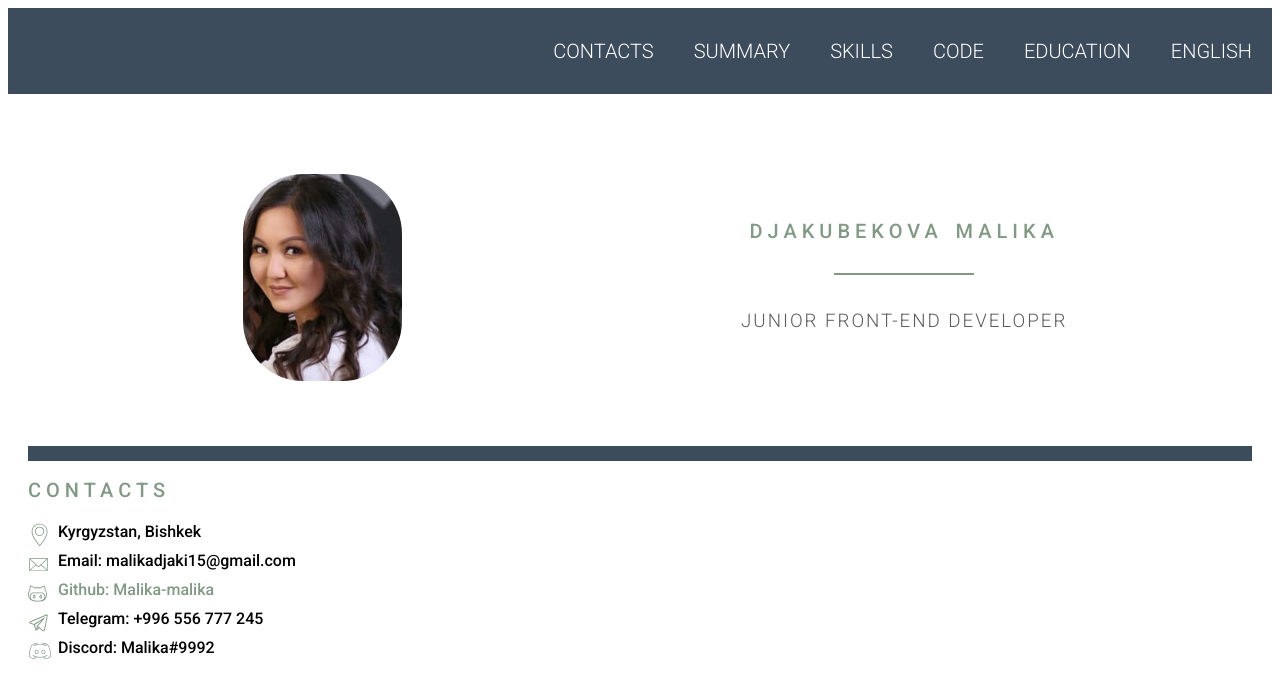
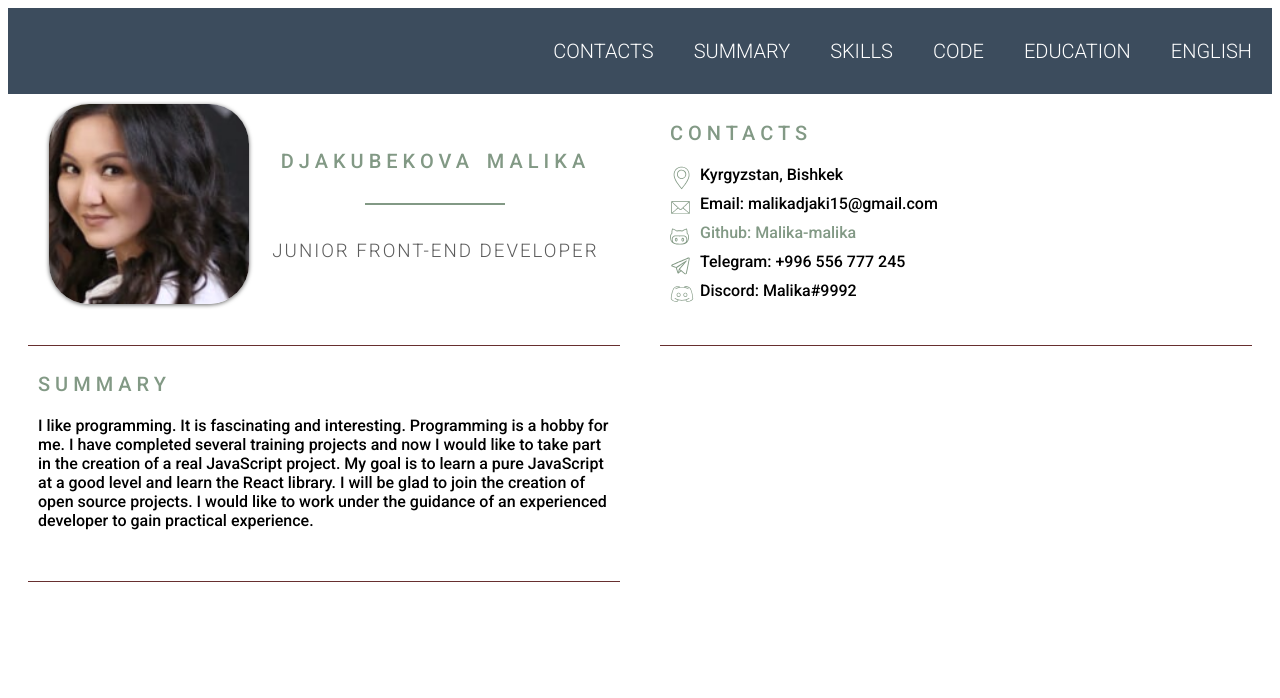
Before and after one commit to Malika-malika/rsschool-cv-stage0, a plain HTML site: page index.html in a window 1280 px wide. Drawn offline with Linux system fonts and the light colour scheme.

Commit message:
feat: add summary

```diff
--- a/index.html
+++ b/index.html
@@ -63,7 +63,12 @@
                 </ul>
             </section>
 
-
+            <section class="section" id="summary">
+                <h2 class="section-title">Summary</h2>
+                <p>
+                    I like programming. It is fascinating and interesting. Programming is a hobby for me. I have completed several training projects and now I would like to take part in the creation of a real JavaScript project. My goal is to learn a pure JavaScript at a good level and learn the React library. I will be glad to join the creation of open source projects. I would like to work under the guidance of an experienced developer to gain practical experience.
+                </p>
+            </section>
 
         </div>
     </main>
--- a/style.css
+++ b/style.css
@@ -89,10 +89,14 @@ body{
     padding: 50px 30px 35px;
     border-bottom: 15px solid #3c4c5d;
 }
-
-.section-profile-logo{
-    margin: 30px;
-    border-radius: 60px;
+.section-profile-logo {
+    width: 200px;
+    height: 200px;
+    object-fit: cover;
+    border-radius: 20%;
+    box-shadow: 0 1px 4px rgb(0 0 0 / 60%);
+    filter: grayscale(0.2) brightness(1.05);
+    transition: .3s;
 }
 .section-profile-title {
     display: flex;
@@ -132,12 +136,12 @@ body{
 }
 
 /* section contacts */
-/* .section {
+.section {
     width: calc(50% - 20px);
     padding: 10px;
     padding-bottom: 35px;
     border-bottom: 1px solid #672f2f;
-} */
+}
 .section-title {
     margin-bottom: 20px;
     font-size: 20px;
@@ -201,13 +205,3 @@ body{
 .contacts-item:nth-child(5):before {
     background-image: url(./assets/svg/5.svg);
 }
-
-/* summary */
-.section-title {
-    margin-bottom: 20px;
-    font-size: 20px;
-    font-weight: 400;
-    text-transform: uppercase;
-    letter-spacing: 5px;
-    color: #829985;
-}
```
